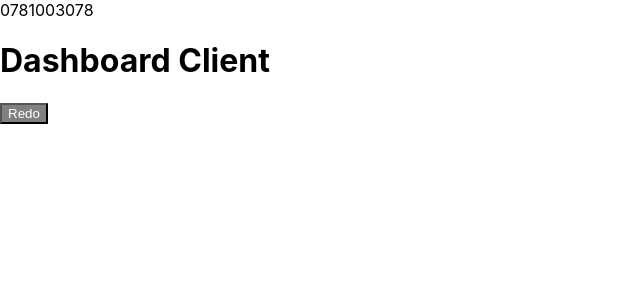
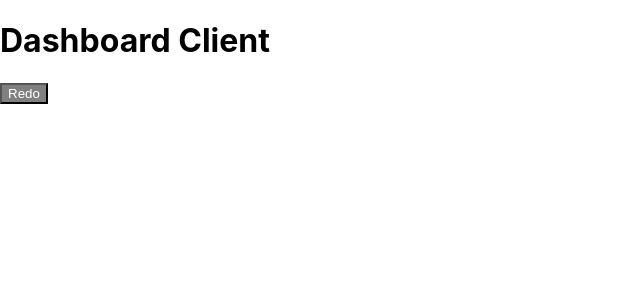
Before and after one commit to AidanBagh/TI-System, a React (Create React App) app: page / in a window 1280 px wide. Shown: the top 300 px of the page, without its empty margins (0-640 px from the left). Built offline with nearby package versions, Linux system fonts and the light colour scheme.

Commit message:
Update DashboardClient.js

```diff
--- a/src/components/Dashboard/DashboardClient.js
+++ b/src/components/Dashboard/DashboardClient.js
@@ -4,7 +4,7 @@ import './client.css'
 
 const DashboardClient = () => {
   return (
-    <div> 0781003078
+    <div>
       <h1>Dashboard Client</h1>
       {/* Your home page content goes here */}
       <button className='redo-btn'>Redo</button>
```
